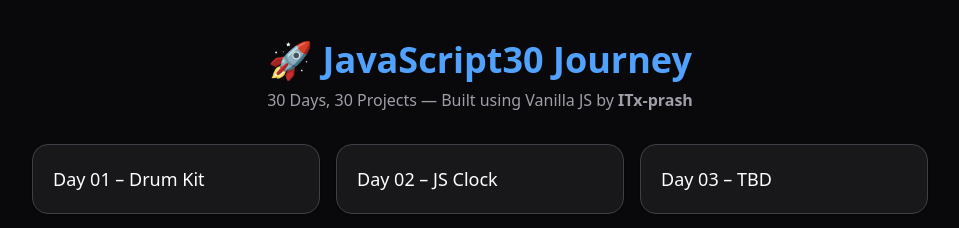
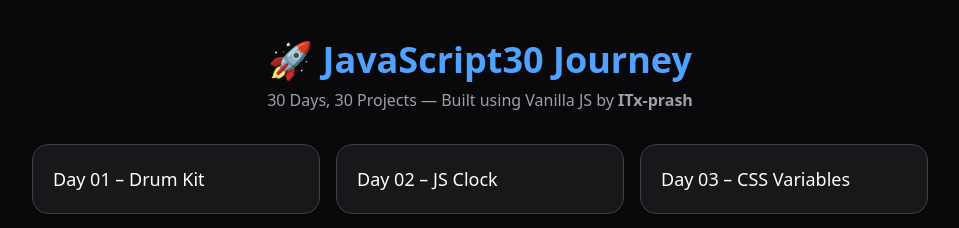
Before and after one commit to ITx-prash/30daysofvanillajs, a plain HTML site: page index.html in a window 1280 px wide. Shown: the top 228 px of the page, without its empty margins (160-1119 px from the left). Drawn offline with Linux system fonts and the light colour scheme.

Commit message:
Update Day 03 title in index.html to reflect the correct topic

```diff
--- a/index.html
+++ b/index.html
@@ -38,7 +38,7 @@
         target="_blank"
         class="block rounded-2xl bg-zinc-900 border border-zinc-700 hover:bg-zinc-800 p-5 transition-all duration-200 shadow-sm"
       >
-        <h2 class="text-lg font-medium">Day 03 – TBD</h2>
+        <h2 class="text-lg font-medium">Day 03 – CSS Variables</h2>
       </a>
       <a
         href="./javascript30-journey/Day-04/"
```
